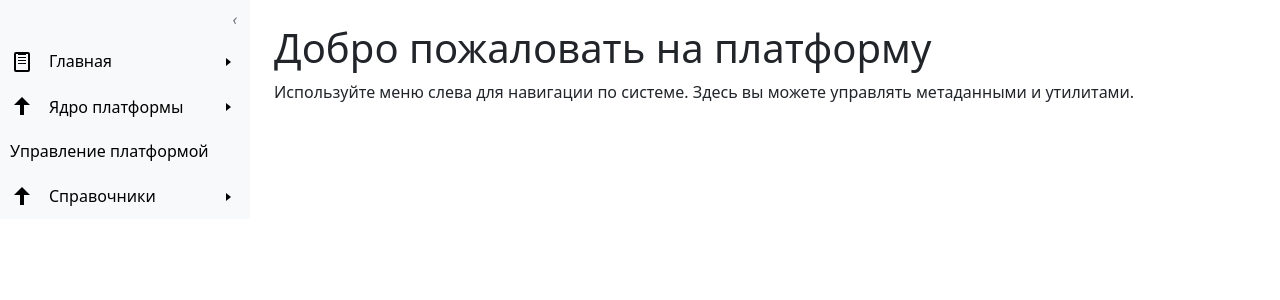
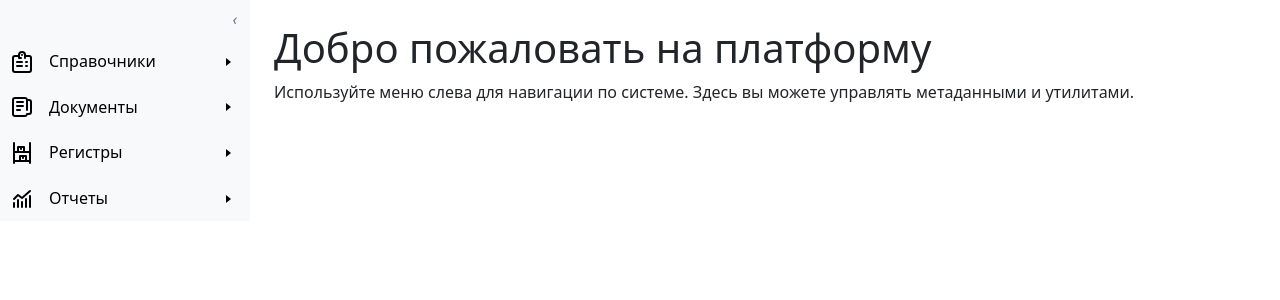
Before and after one commit to anikinjura/Platform, a Django app: page / in a window 1280 px wide. Shown: the part 72-372 px from the top of the page. Run offline with Django 5.2, Linux system fonts and the light colour scheme.

Commit message:
Исключил из навигац панели динамическое заполнение базовых приложений

```diff
--- a/core/templates/core/navigation.html
+++ b/core/templates/core/navigation.html
@@ -8,20 +8,16 @@
     </div>
     <ul class="nav flex-column">
         <li class="nav-item">
+            <!-- Меню Справочники -->
             <button class="menu-item button">
                 <div class="menu-icon">
-                     <!--
-                    <svg xmlns="http://www.w3.org/2000/svg" width="24" height="24" viewBox="0 0 24 24">
-                        <path fill="currentColor" d="M6 4a2 2 0 1 1-4 0 2 2 0 0 1 4 0m0 8a2 2 0 1 1-4 0 2 2 0 0 1 4 0m0 8a2 2 0 1 1-4 0 2 2 0 0 1 4 0m8-16a2 2 0 1 1-4 0 2 2 0 0 1 4 0m0 8a2 2 0 1 1-4 0 2 2 0 0 1 4 0m0 8a2 2 0 1 1-4 0 2 2 0 0 1 4 0m8-16a2 2 0 1 1-4 0 2 2 0 0 1 4 0m0 8a2 2 0 1 1-4 0 2 2 0 0 1 4 0m0 8a2 2 0 1 1-4 0 2 2 0 0 1 4 0"></path>
-                    </svg>
-                     -->
-                     <svg xmlns="http://www.w3.org/2000/svg" width="24" height="24" viewBox="0 0 24 24">
-                        <path fill="currentColor" d="M6 2h12a2 2 0 0 1 2 2v16a2 2 0 0 1-2 2H6a2 2 0 0 1-2-2V4a2 2 0 0 1 2-2zm0 2v16h12V4H6z"/>
-                        <path fill="currentColor" d="M8 4h8v1H8zm0 3h8v1H8zm0 3h8v1H8zm0 3h8v1H8z"/>
+                    <svg xmlns="http://www.w3.org/2000/svg" width="24" height="24" class="" viewBox="0 0 24 24">
+                        <path fill="currentColor" d="M12 3a2 2 0 0 1 2 2v3a1 1 0 0 0 2 0V7h3a1 1 0 0 1 1 1v12a1 1 0 0 1-1 1H5a1 1 0 0 1-1-1V8a1 1 0 0 1 1-1h3v1a1 1 0 0 0 1 1h2a1 1 0 1 0 0-2h-1V5a2 2 0 0 1 2-2m4 2a4 4 0 1 0-8 0H5a3 3 0 0 0-3 3v12a3 3 0 0 0 3 3h14a3 3 0 0 0 3-3V8a3 3 0 0 0-3-3z"></path>
+                        <path fill="currentColor" d="M13 5a1 1 0 1 1-2 0 1 1 0 0 1 2 0m-7 7a1 1 0 0 1 1-1h5a1 1 0 1 1 0 2H7a1 1 0 0 1-1-1m0 4a1 1 0 0 1 1-1h5a1 1 0 1 1 0 2H7a1 1 0 0 1-1-1m9-4a1 1 0 0 1 1-1h1a1 1 0 1 1 0 2h-1a1 1 0 0 1-1-1m0 4a1 1 0 0 1 1-1h1a1 1 0 1 1 0 2h-1a1 1 0 0 1-1-1"></path>
                     </svg>
                 </div>
                 <div class="menu-label">
-                    <div class="label-text">Главная</div>
+                    <div class="label-text">Справочники</div>
                 </div>
                 <div class="menu-arrow">
                     <svg xmlns="http://www.w3.org/2000/svg" width="24" height="24" viewBox="0 0 24 24">
@@ -29,19 +25,16 @@
                     </svg>
                 </div>
             </button>
-        </li>
 
-        <!-- Базовые приложения и их подприложения -->
-        {% for app_name, app_info in installed_apps.items %}
-        <li class="nav-item has-submenu">
+            <!-- Меню Документы -->
             <button class="menu-item button">
                 <div class="menu-icon">
-                    <svg xmlns="http://www.w3.org/2000/svg" width="24" height="24" viewBox="0 0 24 24">
-                        <path fill="currentColor" d="M12 2l8 8h-6v10h-4V10H4l8-8z"></path>
+                    <svg xmlns="http://www.w3.org/2000/svg" width="24" height="24" class="" viewBox="0 0 24 24">
+                        <path fill="currentColor" d="M5 4h10a1 1 0 0 1 1 1v10a1 1 0 1 0 2 0V6h1a1 1 0 0 1 1 1v10a1 1 0 0 1-1 1h-2a1 1 0 0 0-1 1 1 1 0 0 1-1 1H5a1 1 0 0 1-1-1V5a1 1 0 0 1 1-1m12.83 0A3 3 0 0 0 15 2H5a3 3 0 0 0-3 3v14a3 3 0 0 0 3 3h10a3 3 0 0 0 2.83-2H19a3 3 0 0 0 3-3V7a3 3 0 0 0-3-3zM6 7a1 1 0 0 1 1-1h6a1 1 0 1 1 0 2H7a1 1 0 0 1-1-1m0 4a1 1 0 0 1 1-1h6a1 1 0 1 1 0 2H7a1 1 0 0 1-1-1m0 4a1 1 0 0 1 1-1h3a1 1 0 1 1 0 2H7a1 1 0 0 1-1-1"></path>
                     </svg>
                 </div>
                 <div class="menu-label">
-                    <div class="label-text">{{ app_info.verbose_name }}</div>
+                    <div class="label-text">Документы</div>
                 </div>
                 <div class="menu-arrow">
                     <svg xmlns="http://www.w3.org/2000/svg" width="24" height="24" viewBox="0 0 24 24">
@@ -49,20 +42,42 @@
                     </svg>
                 </div>
             </button>
-            {% if app_info.sub_apps %}
-            <ul class="submenu nav flex-column">
-                {% for sub_app in app_info.sub_apps %}
-                <li class="nav-item">
-                    <button class="menu-item button">
-                        <div class="menu-label">
-                            <div class="label-text">{{ sub_app.verbose_name }}</div>
-                        </div>
-                    </button>
-                </li>
-                {% endfor %}
-            </ul>
-            {% endif %}
+
+            <!-- Меню Регистры -->
+            <button class="menu-item button">
+                <div class="menu-icon">
+                    <svg xmlns="http://www.w3.org/2000/svg" width="24" height="24" class="" viewBox="0 0 24 24">
+                        <path fill="currentColor" d="M4 1a1 1 0 0 1 1 1v8h2V6a1 1 0 0 1 1-1h6a1 1 0 0 1 1 1v4h4V2a1 1 0 1 1 2 0v20a1 1 0 1 1-2 0v-1H5v1a1 1 0 1 1-2 0V2a1 1 0 0 1 1-1m9 6h-1v1a1 1 0 1 1-2 0V7H9v3h4zm6 12v-7H5v7h4v-4a1 1 0 0 1 1-1h6a1 1 0 0 1 1 1v4zm-4 0v-3h-1v1a1 1 0 1 1-2 0v-1h-1v3z"></path>
+                    </svg>
+                </div>
+                <div class="menu-label">
+                    <div class="label-text">Регистры</div>
+                </div>
+                <div class="menu-arrow">
+                    <svg xmlns="http://www.w3.org/2000/svg" width="24" height="24" viewBox="0 0 24 24">
+                        <path fill="currentColor" d="m10 8 5 4-5 4z"></path>
+                    </svg>
+                </div>
+            </button>
+
+            <!-- Меню Отчеты -->
+            <button class="menu-item button">
+                <div class="menu-icon">
+                    <svg xmlns="http://www.w3.org/2000/svg" width="24" height="24" class="" viewBox="0 0 24 24">
+                        <path fill="currentColor" d="M20.753 3.342a1 1 0 0 1-.095 1.41l-8 7a1 1 0 0 1-1.258.048L8.094 9.32l-3.387 3.387a1 1 0 0 1-1.414-1.414l4-4A1 1 0 0 1 8.6 7.2l3.351 2.514 7.39-6.467a1 1 0 0 1 1.412.095M20 8a1 1 0 0 1 1 1v11a1 1 0 1 1-2 0V9a1 1 0 0 1 1-1M9 13v7a1 1 0 1 1-2 0v-7a1 1 0 1 1 2 0m7-2a1 1 0 0 1 1 1v8a1 1 0 1 1-2 0v-8a1 1 0 0 1 1-1m-4 3a1 1 0 0 1 1 1v5a1 1 0 1 1-2 0v-5a1 1 0 0 1 1-1m-8 1a1 1 0 0 1 1 1v4a1 1 0 1 1-2 0v-4a1 1 0 0 1 1-1"></path>
+                    </svg>
+                </div>
+                <div class="menu-label">
+                    <div class="label-text">Отчеты</div>
+                </div>
+                <div class="menu-arrow">
+                    <svg xmlns="http://www.w3.org/2000/svg" width="24" height="24" viewBox="0 0 24 24">
+                        <path fill="currentColor" d="m10 8 5 4-5 4z"></path>
+                    </svg>
+                </div>
+            </button>
+
+
         </li>
-        {% endfor %}
     </ul>
 </nav>
```
